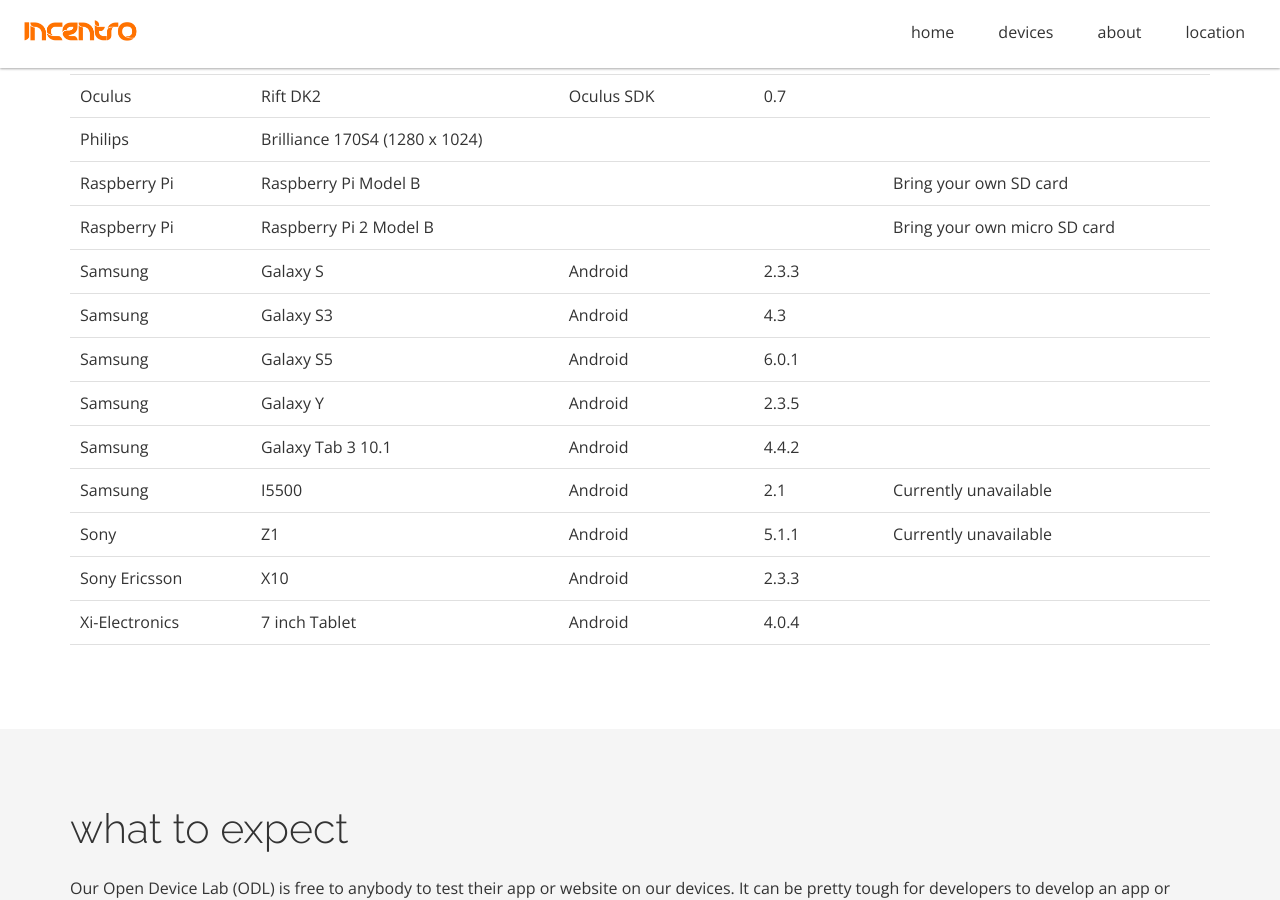
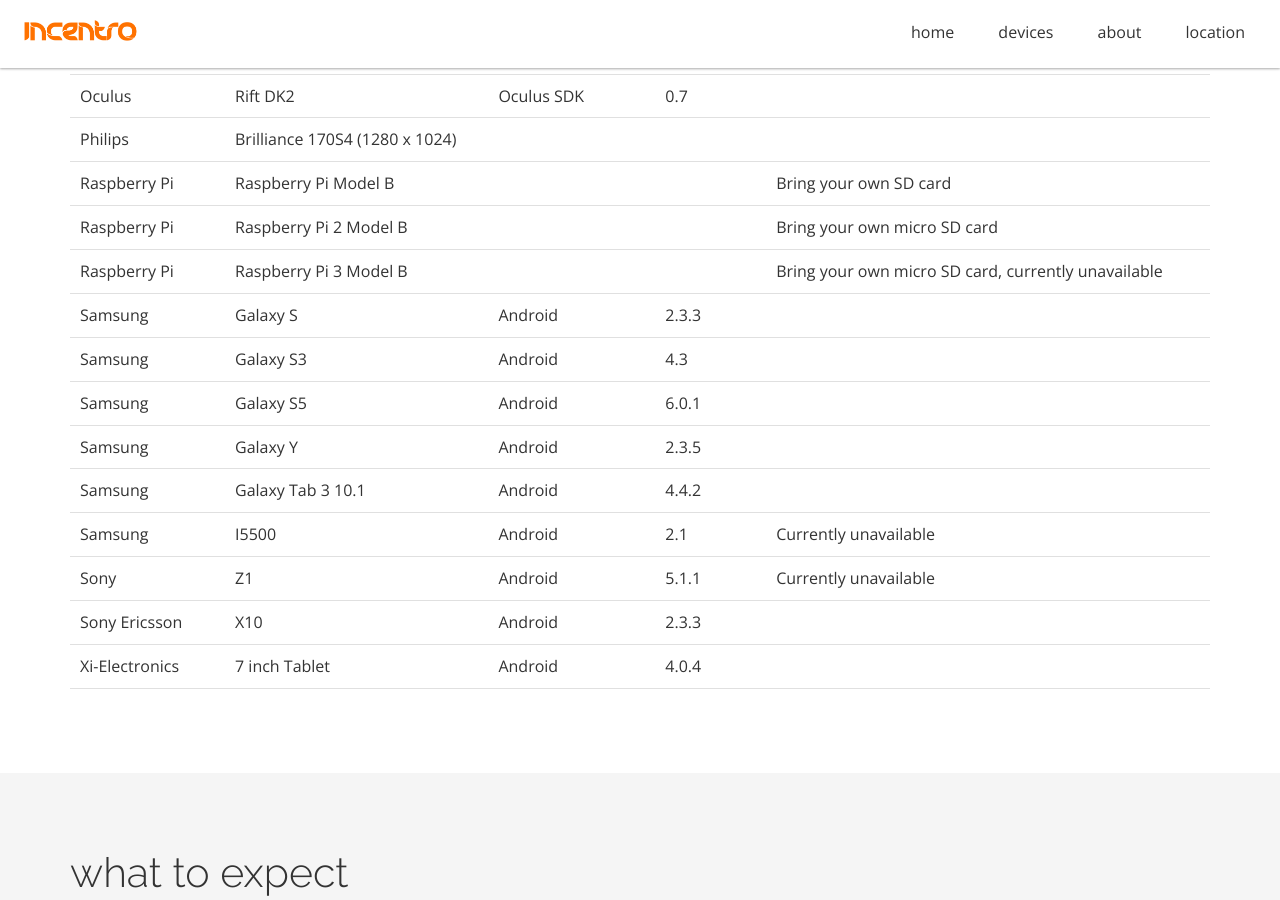
Before and after one commit to incentro/devicelab, a Jekyll site: the page built from index.html, in a window 1280 px wide and 900 px high, scrolled down 1841 px. Built offline with Jekyll 4.4.1, drawn with Linux system fonts in a browser that asks for light colours; nearby versions of some CDN libraries; Markdown is read by kramdown in place of the engine named in the settings.

Commit message:
Update devicelist.yml

```diff
--- a/_data/devicelist.yml
+++ b/_data/devicelist.yml
@@ -197,10 +197,10 @@
   remarks: Bring your own micro SD card
 # Owner: Pieter Bogaerts
 
-#- title: RaspberryPi3ModelB
-#  vendor: Raspberry Pi
-#  device: Raspberry Pi 3 Model B
-#  remarks: Bring your own micro SD card
+- title: RaspberryPi3ModelB
+  vendor: Raspberry Pi
+  device: Raspberry Pi 3 Model B
+  remarks: Bring your own micro SD card, currently unavailable
 # Owner: Jeroen Ooms
 
 - title: SamsungGalaxyS2.3.3
```
